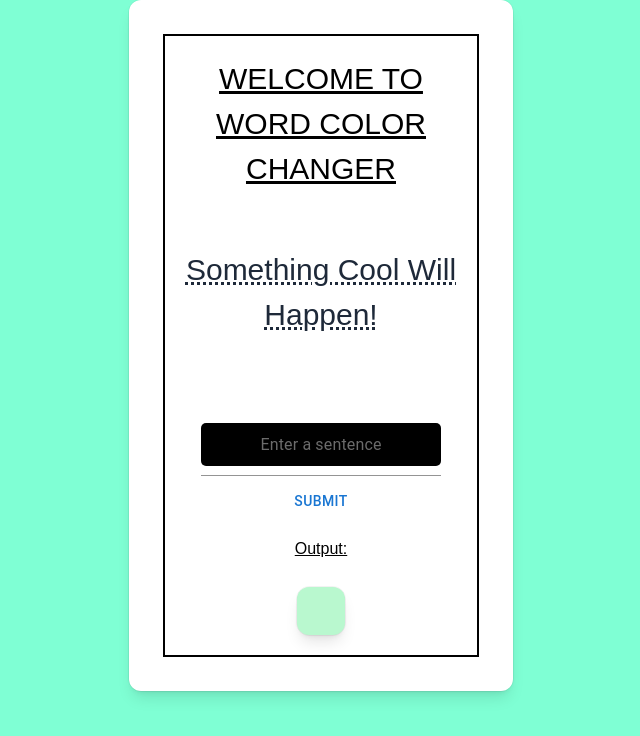
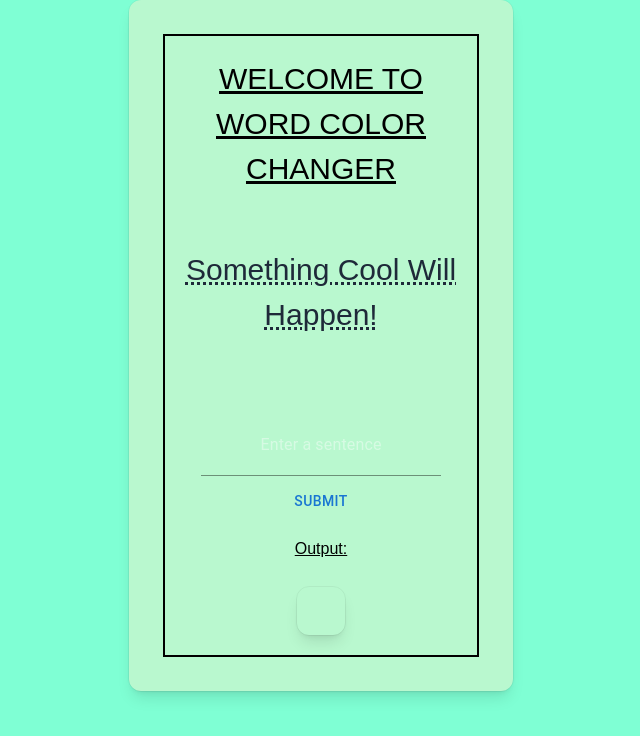
Before and after one commit to Steven-Ou/WordChanger, a Next.js app in the folder word/: page / in a window 1280 px wide. Shown: the top 736 px of the page, without its empty margins (319-959 px from the left). Built offline with nearby package versions, Linux system fonts and the light colour scheme.

Commit message:
updating the color

```diff
--- a/word/app/page.js
+++ b/word/app/page.js
@@ -32,14 +32,14 @@ export default function Home() {
 
   return (
     //Frontend Section:
-    <div className="mx-auto flex max-w-sm items-center gap-x-4 rounded-xl bg-white
-    p-6 shadow-lg outline outline-black/5 dark:bg-slate-200
+    <div className="mx-auto flex max-w-sm items-center gap-x-4 rounded-xl bg-green-200
+    p-6 shadow-lg outline outline-black/5
     dark:shadow-none dark:outline-white/10
     ">
       <Box id = "lock" className="flex flex-col gap-y-4 text-colors-white-500 dark:text-white-400">
         <h1 className="change">WELCOME TO WORD COLOR CHANGER</h1>
         <br></br>
-        <h2 id="as" className="text-gray-800 dark:text-gray-200">Something Cool Will Happen!</h2>
+        <h2 id="as" className="text-gray-800 dark:text-gray-500">Something Cool Will Happen!</h2>
         <br></br>
         <br></br>
         <div className="ab">
@@ -64,7 +64,7 @@ export default function Home() {
             style: {
               textAlign: "center",
               color: "white",
-              backgroundColor: "black",
+              backgroundColor: "green-200",
               borderRadius: "5px",
               padding: "10px",
             }
```
